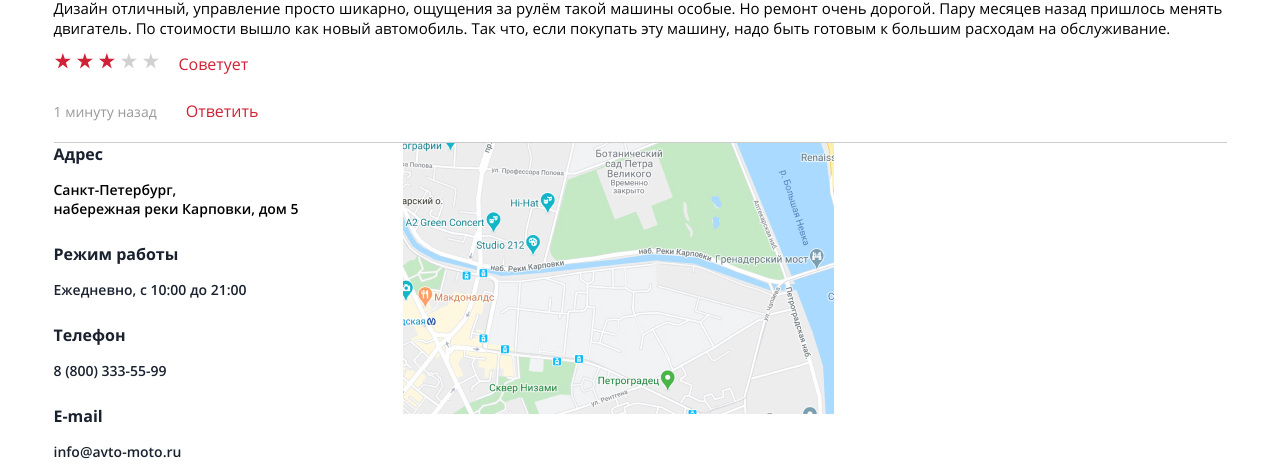
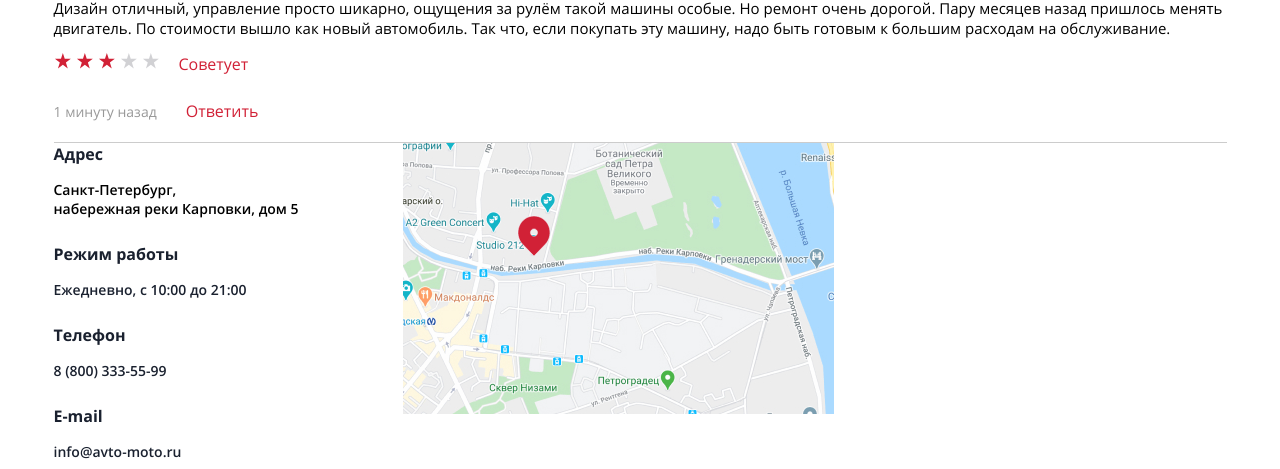
Before and after one commit to geoniced/avto-moto, a React (Create React App) app: page / in a window 1280 px wide. Shown: the part 1736-2205 px from the top of the page. Built offline with nearby package versions, Linux system fonts and the light colour scheme.

Commit message:
Добавляет иконку блипа на карту

```diff
--- a/src/scss/contacts.scss
+++ b/src/scss/contacts.scss
@@ -42,3 +42,19 @@
   @include basic-hover;
   @include basic-active;
 }
+
+.contacts__map-column {
+  position: relative;
+
+  &::before {
+    content: "";
+    position: absolute;
+    top: 72px;
+    left: 114px;
+
+    width: 34px;
+    height: 42px;
+    background-image: url("../img/icon-map-blip.svg");
+    background-repeat: no-repeat;
+  }
+}
```
Also changed, not shown: src/img/icon-map-blip.svg (added).
